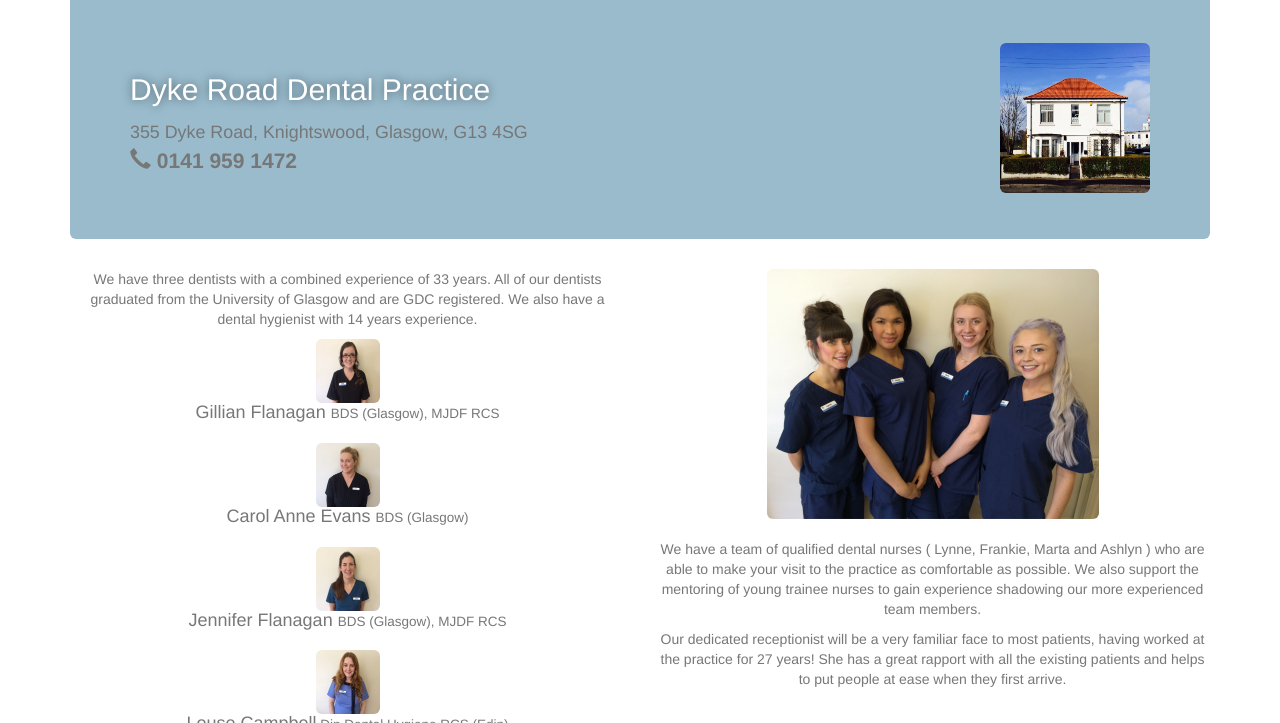
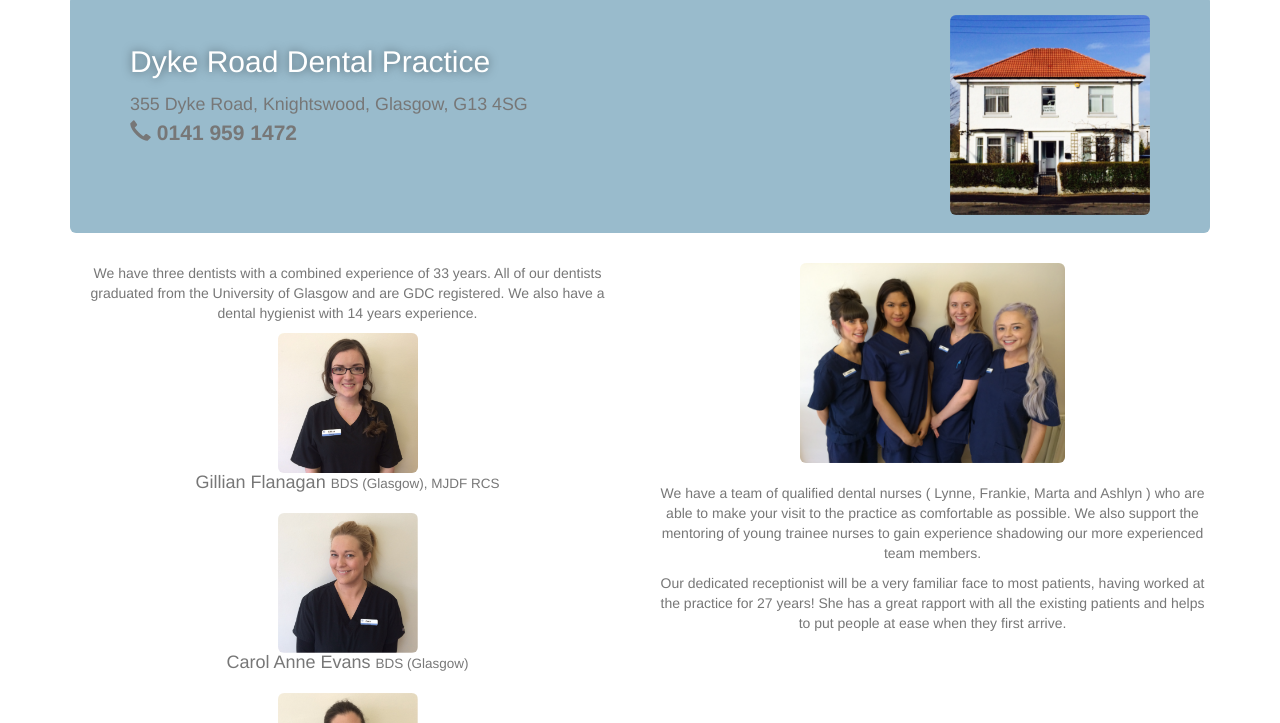
Before and after one commit to JayChetty/dentistWebsite, a website: page team.html in a window 1280 px wide. Shown: the part 77-800 px from the top of the page. Drawn offline with Linux system fonts and the light colour scheme.

Commit message:
new pics

```diff
--- a/public/css/style.css
+++ b/public/css/style.css
@@ -8,6 +8,8 @@
   -o-background-size: cover;
   background-size: cover;
   min-height: 500px;*/
+  padding-top:20px;
+  padding-bottom:70px;
   background-color: #99BBCC;
   min-height: 200px;
 }
--- a/team.html
+++ b/team.html
@@ -23,7 +23,7 @@
     </div>
     <div class="jumbotron">
         <div class="pull-right">
-          <img class="media-object icon" data-src="holder.js/64x64" alt="64x64" src="images/practice.jpg" data-holder-rendered="true" style="width: 150px; height: 150px;">
+         <img class="media-object icon" data-src="holder.js/64x64" alt="64x64" src="images/practicenew.png" data-holder-rendered="true" style="width: 200px; height: 200px;">
         </div>
         <h2> Dyke Road Dental Practice </h2>
         <p class="text-muted"><small> 355 Dyke Road, Knightswood, Glasgow, G13 4SG</br> </small>
@@ -37,7 +37,7 @@
         <ul class="media-list">
           <li class="media">
             <div class="media-middle">
-              <img class="media-object center" data-src="holder.js/64x64" alt="64x64" src="images/gill.jpg" data-holder-rendered="true" style="width: 64px; height: 64px;">
+              <img class="media-object center" data-src="holder.js/64x64" alt="64x64" src="images/gillnew.png" data-holder-rendered="true" style="width: 140px; height: 140px;">
             </div>
             <div class="media-body">
               <h4 class="media-heading">Gillian Flanagan <small>BDS (Glasgow), MJDF RCS</small></h4>
@@ -46,7 +46,7 @@
 
           <li class="media">
             <div class="media-middle">
-              <img class="media-object center" data-src="holder.js/64x64" alt="64x64" src="images/carol.jpg" data-holder-rendered="true" style="width: 64px; height: 64px;">
+              <img class="media-object center" data-src="holder.js/64x64" alt="64x64" src="images/carolnew.png" data-holder-rendered="true" style="width: 140px; height: 140px;">
             </div>
             <div class="media-body">
               <h4 class="media-heading">Carol Anne Evans <small> BDS (Glasgow)</small></h4>
@@ -55,7 +55,7 @@
 
           <li class="media">
             <div class="media-middle">
-              <img class="media-object center" data-src="holder.js/64x64" alt="64x64" src="images/jen.jpg" data-holder-rendered="true" style="width: 64px; height: 64px;">
+              <img class="media-object center" data-src="holder.js/64x64" alt="64x64" src="images/jennew.png" data-holder-rendered="true" style="width: 140px; height: 140px;">
             </div>
             <div class="media-body">
               <h4 class="media-heading">Jennifer Flanagan <small> BDS (Glasgow), MJDF RCS</small></h4>
@@ -64,7 +64,7 @@
 
           <li class="media">
             <div class="media-middle">
-              <img class="media-object center" data-src="holder.js/64x64" alt="64x64" src="images/louise.jpg" data-holder-rendered="true" style="width: 64px; height: 64px;">
+              <img class="media-object center" data-src="holder.js/64x64" alt="64x64" src="images/louisenew.png" data-holder-rendered="true" style="width: 140px; height: 140px;">
             </div>
             <div class="media-body">
               <h4 class="media-heading">Louse Campbell<small> Dip Dental Hygiene RCS (Edin)</small></h4>
@@ -73,7 +73,7 @@
         </ul>
       </div>
       <div class="col-lg-6 ">
-        <img class="media-object center" data-src="holder.js/64x64" alt="64x64" src="images/nursesnew.png" data-holder-rendered="true" style="width: 332px; height: 250px;">
+        <img class="media-object center" data-src="holder.js/64x64" alt="64x64" src="images/nursesnew.png" data-holder-rendered="true" style="width: 265px; height: 200px;">
         <p></br>
         We have a team of qualified dental nurses ( Lynne, Frankie, Marta and Ashlyn ) who are able to make your visit to the practice as comfortable as possible. We also support the mentoring of young trainee nurses to gain experience shadowing our more experienced team members.
         </p>
```
Also changed, not shown: accessibility.html (+1 -1 lines), cost.html (+2 -2 lines), index.html (+1 -1 lines), public/treatments.html (deleted, +0 -1 lines), treatments.html (+1 -8 lines), public/images/carolnew.png (added), public/images/gillnew.png (added), public/images/jennew.png (added), public/images/louisenew.png (added), public/images/practicenew.png (added), 5 other files.
